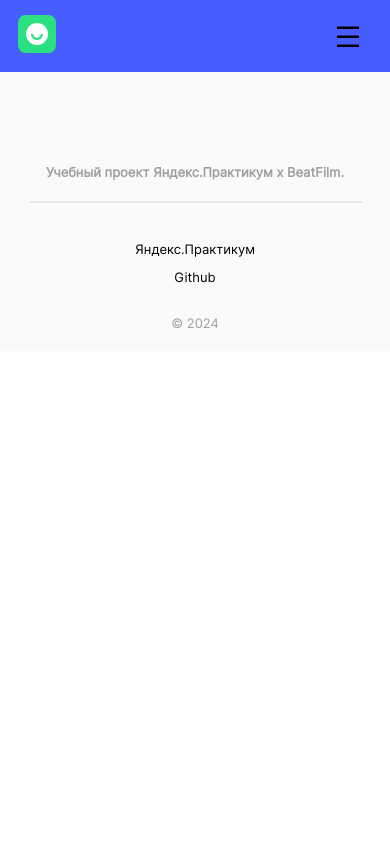
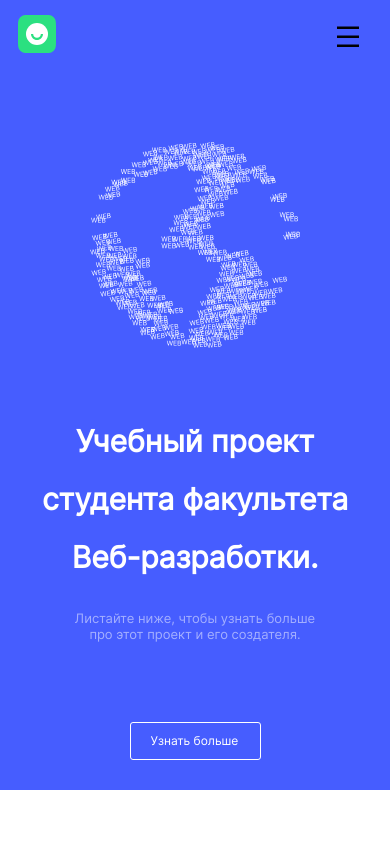
Before and after one commit to cerea62/movies-explorer-frontend, a React app: page / in a window 390 px wide. Shown: the top 844 px of the page. Built offline with nearby package versions, Linux system fonts and the light colour scheme.

Commit message:
added Promo + adaptive

```diff
--- a/src/components/Footer/Footer.css
+++ b/src/components/Footer/Footer.css
@@ -3,6 +3,7 @@
     display: flex;
     justify-content: center;
     background-color: #fafafa;
+    margin-top: 89px;
 
 }
 
@@ -62,6 +63,9 @@
     }
 }
 @media screen and (max-width: 600px) {
+    .footer {
+        background-color: #fff;
+    }
     .footer_container {
         padding: 79px 10px 20px;
 
--- a/src/components/Main/Main.jsx
+++ b/src/components/Main/Main.jsx
@@ -1,10 +1,11 @@
 import React from 'react'
 import './Main.css'
+import Promo from './Promo/Promo'
 
 export default function Main() {
     return (
         <>
-        {/* <h1>Main</h1> */}
+        <Promo />
         </>
     )
 }
--- /dev/null
+++ b/src/components/Main/Promo/Promo.css
@@ -0,0 +1,126 @@
+.promo {
+    background-color: #465DFF;
+    display: flex;
+    justify-content: center;
+}
+
+.promo__container {
+    display: flex;
+    gap: 20px;
+    justify-content: space-between;
+    max-width: 1140px;
+    width: 100%;
+    padding: 75px 70px;
+}
+
+.promo__left {
+    display: flex;
+    flex-direction: column;
+    justify-content: space-between;
+}
+
+.promo__title {
+    display: flex;
+    flex-direction: column;
+    gap: 36px;
+}
+
+.promo__text {
+    font-family: 'Inter-Regular';
+    font-size: 50px;
+    line-height: 58px;
+    color: #FFFFFF;
+    max-width: 660px;
+    width: 100%;
+    margin: 0;
+
+}
+
+.promo__caption {
+    font-family: 'Inter-Regular';
+    font-size: 13px;
+    line-height: 16px;
+    color: #FFFFFF;
+    mix-blend-mode: normal;
+    opacity: 0.5;
+}
+
+.promo__nav {
+    font-family: 'Inter-Regular';
+    font-size: 12px;
+    line-height: 16px;
+    align-items: center;
+    color: #FFFFFF;
+    border: 1px solid #FFFFFF;
+    padding: 10px 20px;
+    width: 89px;
+    height: 16px;
+    text-decoration: none;
+    border-radius: 3px;
+}
+
+.promo__logo {
+    width: 310px;
+    height: 304px;
+    margin-bottom: 145px;
+}
+
+@media screen and (max-width: 1000px) {
+    .promo__container {
+        flex-direction: column-reverse;
+        align-items: center;
+        justify-content: space-between;
+        max-width: 1140px;
+        width: 100%;
+        padding: 140px 30px 76px;
+    }
+
+    .promo__logo {
+        margin-bottom: 48px;
+    }
+
+    .promo__title {
+        gap: 22px;
+    }
+
+    .promo__text {
+        font-size: 40px;
+        max-width: 680px;
+        text-align: center;
+    }
+
+    .promo__caption {
+        max-width: 260px;
+        width: 100%;
+        text-align: center;
+        margin: 0 auto;
+    }
+
+    .promo__nav {
+        align-self: center;
+        margin-top: 92px;
+    }
+}
+@media screen and (max-width: 600px) {
+    .promo__container {
+        padding: 70px 14px 30px;
+    }
+
+    .promo__logo {
+        margin-bottom: 44px;
+        width: 210px;
+        height: 206px;
+    }
+
+    .promo__title {
+        gap: 24px;
+    }
+
+    .promo__text {
+        font-size: 30px;
+        max-width: 680px;
+    }
+    .promo__nav {
+        margin-top: 80px;
+    }
+}
--- /dev/null
+++ b/src/components/Main/Promo/Promo.jsx
@@ -0,0 +1,25 @@
+import React from "react";
+import { Link } from "react-router-dom";
+import './Promo.css';
+import landingLogo from '../../../image/landing-logo.svg';
+
+
+
+export default function Promo() {
+    return (
+        <section className="promo">
+            <div className="promo__container">
+                <div className="promo__left">
+                    <div className="promo__title">
+                    <h1 className="promo__text">Учебный проект студента факультета Веб-разработки.</h1>
+                    <p className="promo__caption">Листайте ниже, чтобы узнать больше про этот проект и его создателя.</p>
+                    </div>
+
+                    <Link className="promo__nav">Узнать больше</Link>
+                </div>
+                <img className="promo__logo" src={landingLogo} alt="Логотип страницы в виде земного шара"/>
+            </div>
+        </section>
+
+    )
+}
--- a/src/components/MovieCard/MovieCard.css
+++ b/src/components/MovieCard/MovieCard.css
@@ -59,3 +59,9 @@
         width: 339px;
     }
 }
+@media screen and (max-width: 600px) {
+    .movie {
+        height: 236px;
+        width: 300px;
+    }
+}
--- a/src/components/MoviesCardList/MoviesCardList.css
+++ b/src/components/MoviesCardList/MoviesCardList.css
@@ -2,7 +2,6 @@
     display: flex;
     justify-content: center;
     box-sizing: border-box;
-    /* margin: 70px auto; */
 
 }
 
@@ -29,13 +28,16 @@
     width: 100%;
     background-color: #F9F9F9;
     border: none;
+    border-radius: 6px;
     margin-top: 50px;
     height: 36px;
     font-family: 'Inter-Regular';
     font-size: 12px;
     line-height: 15px;
 }
-
+.movies__add-items_hidden {
+    display: none
+}
 @media screen and (max-width: 1279px) {
     .movies__container {
         padding: 0 50px;
@@ -44,7 +46,10 @@
 
 @media screen and (max-width: 1240px) {
     .movies__container {
+        display: flex;
+        flex-direction: column;
         padding: 0 30px;
+        justify-content: center;
     }
 
     .movies__items {
@@ -54,12 +59,21 @@
     }
 
     .movies__add-items {
+        align-self: center;
         margin-top: 63px;
+        margin-bottom: 80px;
+        width: 708px;
     }
 }
 
-@media screen and (max-width: 600px) {
+@media screen and (max-width: 800px) {
     .movies__container {
         padding: 0 10px;
     }
+    .movies__add-items {
+        align-self: center;
+        margin-top: 63px;
+        margin-bottom: 80px;
+        width: 300px;
+    }
 }
--- a/src/index.css
+++ b/src/index.css
@@ -16,3 +16,4 @@
 @import url(../src/components/SearchForm/FilterCheckbox/FilterCheckbox.css);
 @import url(../src/components/MovieCard/MovieCard.css);
 @import url(../src/components/Footer/Footer.css);
+@import url(../src/components/Main/Promo/Promo.css);
```
Also changed, not shown: src/image/landing-logo.svg (added).
